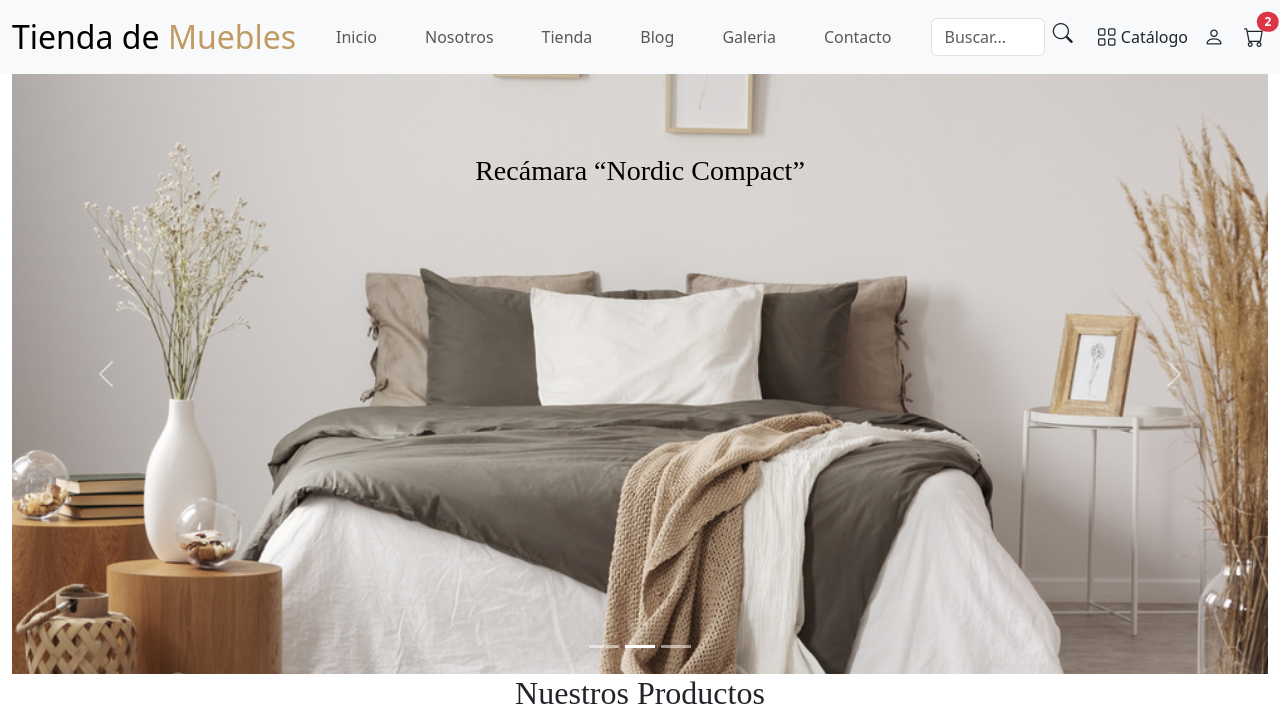
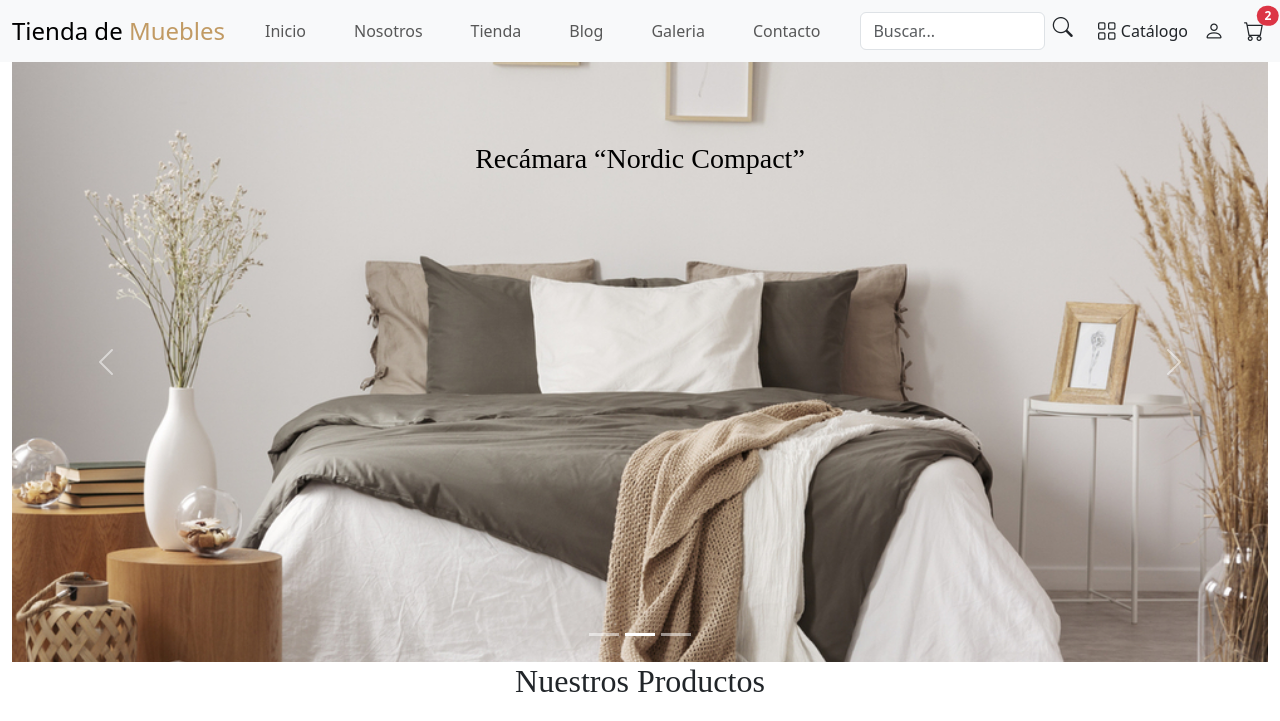
Before and after one commit to SofiaCGalvez/Segundo-Avance-de-Proyecto-Bootcamp-FrontEnd, a plain HTML site: page index.html in a window 1280 px wide. Shown: the top 721 px of the page. Drawn offline with nearby package versions, Linux system fonts and the light colour scheme; a web font is replaced by a local one.

Commit message:
Se hizo modificaion tamaño de logo

```diff
--- a/index.html
+++ b/index.html
@@ -32,7 +32,7 @@
  <nav class="navbar navbar-expand-lg bg-body-tertiary">
   <div class="container-fluid">
     <!-- Logo -->
-    <a style="font-size: xx-large;" class="navbar-brand" href="#">Tienda de <span style="color:#C19A63">Muebles</span></a>
+    <a style="font-size: x-large;" class="navbar-brand" href="#">Tienda de <span style="color:#C19A63">Muebles</span></a>
 
     <!-- Botón Mobile -->
     <button class="navbar-toggler" type="button" data-bs-toggle="offcanvas" data-bs-target="#menuMobile" aria-controls="menuMobile">
```
